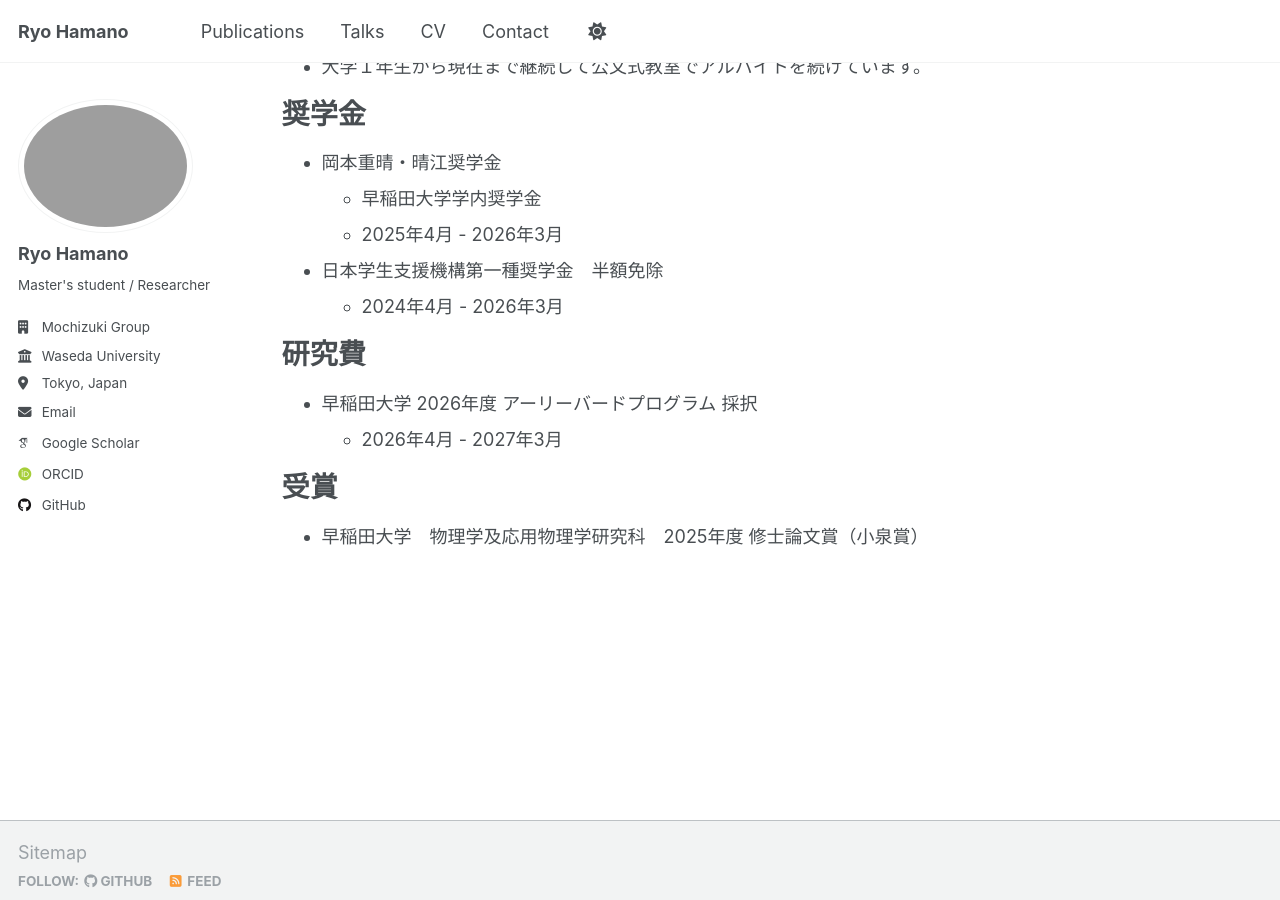
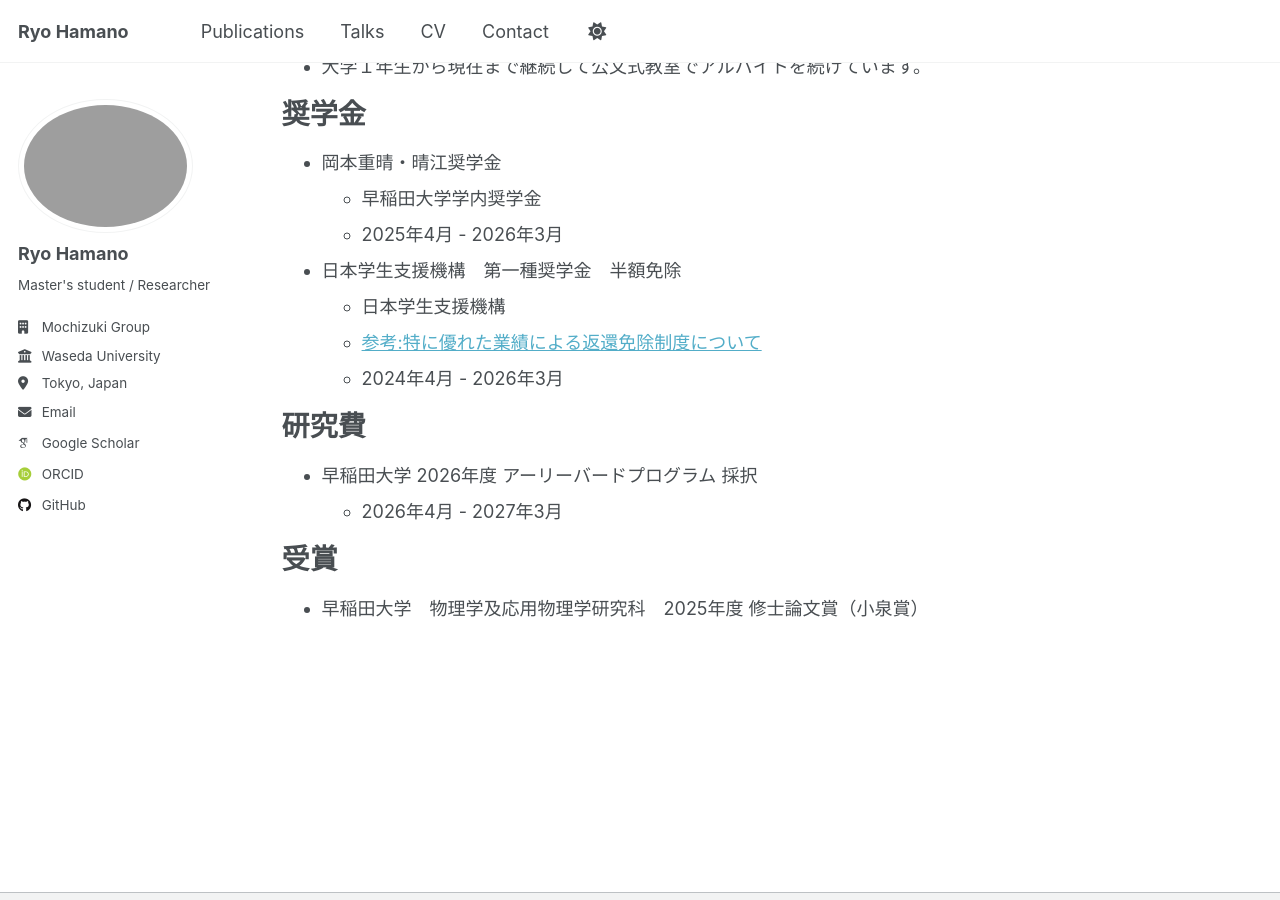
Before and after one commit to ryohamano/ryohamano.github.io, a Jekyll site: the page built from _pages/cv.md, in a window 1280 px wide and 900 px high, scrolled down 1136 px. Built offline with Jekyll 4.4.1, drawn with Linux system fonts in a browser that asks for light colours; some web fonts are replaced.

Commit message:
Correct scholarship name and add reference link

```diff
--- a/_pages/cv.md
+++ b/_pages/cv.md
@@ -56,7 +56,9 @@ redirect_from:
   * 早稲田大学学内奨学金
   * 2025年4月 - 2026年3月
 
-* 日本学生支援機構第一種奨学金　半額免除
+* 日本学生支援機構　第一種奨学金　半額免除
+  * 日本学生支援機構
+  * [参考:特に優れた業績による返還免除制度について](https://www.jasso.go.jp/shogakukin/saiyochu/gyosekimenjo/seidogaiyo/index.html)
   * 2024年4月 - 2026年3月
 
 研究費
```
